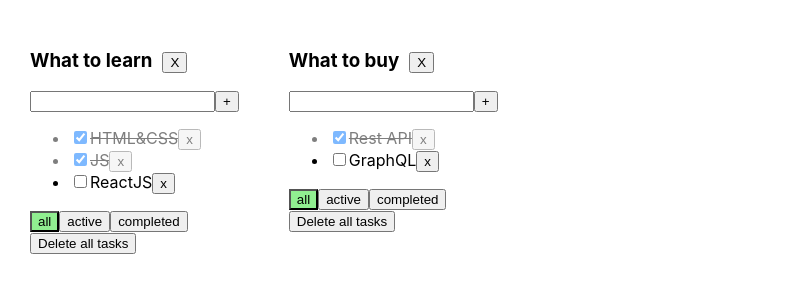
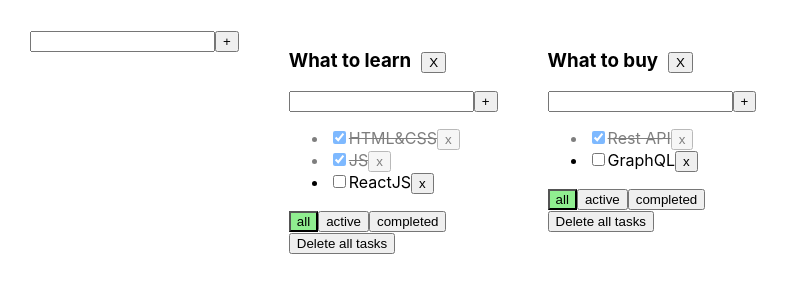
Before and after one commit to Daniyel-Tkachuk/todolist, a React (Vite) app: page / in a window 1280 px wide. Shown: the top 300 px of the page, without its empty margins (0-789 px from the left). Built offline with nearby package versions, Linux system fonts and the light colour scheme.

Commit message:
added component AddItemForm.tsx for add new todolist

```diff
--- a/src/App.tsx
+++ b/src/App.tsx
@@ -1,6 +1,7 @@
 import './App.css'
 import {Todolist} from "./components/Todolist.tsx";
 import {useState} from "react";
+import {AddItemForm} from "./components/AddItemForm.tsx";
 
 export type TaskType = {
   id: string
@@ -46,13 +47,19 @@ export const App = () => {
     setTodolists(todolists.filter(tl => tl.id !== todoId))
     deleteAllTasks(todoId)
   }
+  const addTodolist = (todoTitle: string) => {
+    const newTodoId = crypto.randomUUID()
+    const newTodo: TodolistType = {id: newTodoId, title: todoTitle, filter: "all"}
+
+    setTodolists([newTodo, ...todolists])
+    setTasks({...tasks, [newTodoId]: []})
+  }
 
   const deleteAllTasks = (todoId: string) => {
     const copyState = {...tasks}
     delete copyState[todoId]
     setTasks(copyState)
   }
-
   const deleteTask = (todoId: string, taskId: string) => {
     setTasks({...tasks, [todoId]: tasks[todoId].filter(t => t.id !== taskId)})
   }
@@ -73,6 +80,9 @@ export const App = () => {
 
   return (
     <div className="app">
+      <div>
+        <AddItemForm addItem={addTodolist}/>
+      </div>
       {
         todolists.map(el => (
           <Todolist key={el.id}
```
